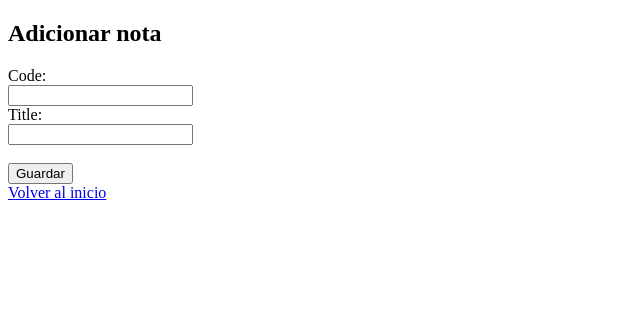
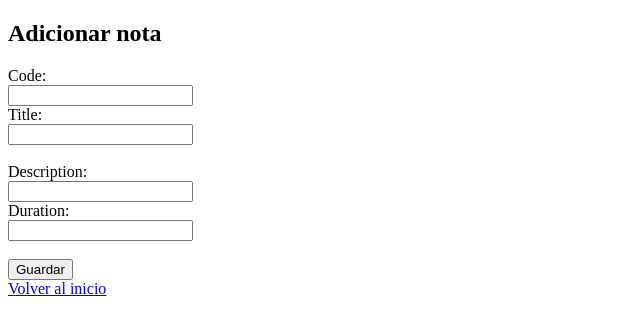
Before and after one commit to dialva98/TP_Frontend, a plain HTML site: page video/add.html in a window 1280 px wide. Both pictures are taken after a click on the button "Guardar". Shown: the whole page, without its empty margins (0-640 px from the left). Drawn offline with Linux system fonts and the light colour scheme; no server answers.

Commit message:
Implementation of HTML, CSS and Javascript Pt.3

```diff
--- a/video/add.html
+++ b/video/add.html
@@ -7,7 +7,6 @@
 <body>
 
 
-
 <h2>Adicionar nota</h2>
 
 <form >
@@ -15,6 +14,10 @@
     <input type="text" id="code" name="code" value=""><br>
     <label for="title">Title:</label><br>
     <input type="text" id="title" name="title" value=""><br><br>
+    <label for="description">Description:</label><br>
+    <input type="text" id="description" name="description"  value=""><br>
+    <label for="duration">Duration:</label><br>
+    <input type="number" id="duration" name="duration" value=""><br><br>
 
    <input type="button" value="Guardar" class="btn btn-primary" onclick="add();">
 </form>
@@ -37,10 +40,14 @@
 
         var code = document.getElementById("code");
         var title = document.getElementById("title");
+        var description = document.getElementById("description")
+        var duration = document.getElementById("duration")
 
         var newVideo = {
             "code": code.value,
-            "title": title.value
+            "title": title.value,
+            "description": description.value,
+            "duration": duration.value,
         }
 
         console.log("Adding video:" + JSON.stringify(newVideo));
```
Also changed, not shown: index.html (+2 -0 lines).
